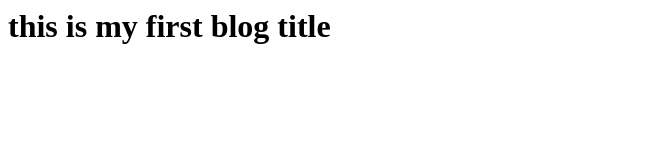
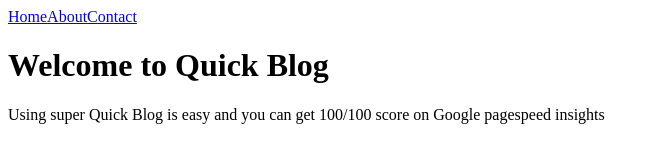
Before and after one commit to tandaraelena/quick-blog, a plain HTML site: page src/index.pug in a window 1280 px wide. Shown: the whole page, without its empty margins (0-660 px from the left). Drawn offline with nearby package versions, Linux system fonts and the light colour scheme; files that its build step writes are made by us from their sources.

Commit message:
Create the basic structure of Quick Blog

```diff
--- /dev/null
+++ b/src/_component/layout/base.pug
@@ -0,0 +1,9 @@
+doctype html
+html
+    block config
+    head
+        title=title
+        meta(name="description", content=description)
+    body
+        include ../menu/menu
+        block content
--- /dev/null
+++ b/src/_component/menu/menu.pug
@@ -0,0 +1,3 @@
+a(href="/") Home
+a(href="/about.html") About
+a(href="/contact.html") Contact
--- a/src/index.pug
+++ b/src/index.pug
@@ -1 +1,9 @@
-h1 this is my first blog title
+extends _component/layout/base
+
+block config
+    -
+        var title = 'Welcome to Quick Blog'
+        var description = 'Using super Quick Blog is easy and you can get 100/100 score on Google pagespeed insights'
+block content
+        h1=title
+        p=description
```
Also changed, not shown: src/contact.pug (added, +8 -0 lines).
